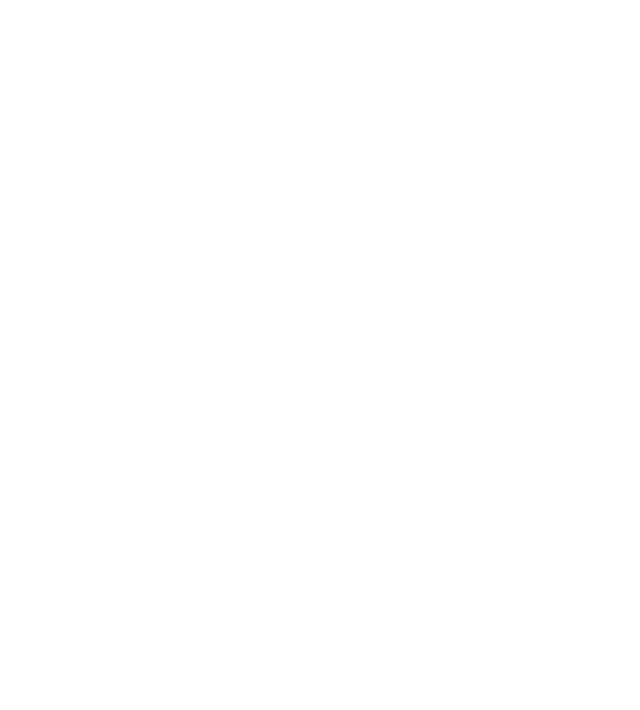
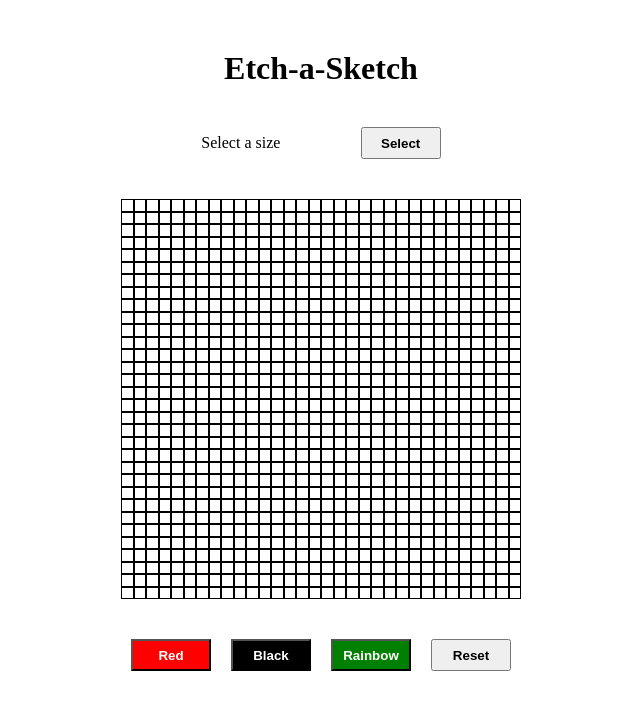
Before and after one commit to 0xK0ji/Etch-a-Sketch, a plain HTML site: page index.html in a window 1280 px wide. Shown: the whole page, without its empty margins (319-959 px from the left). Drawn offline with Linux system fonts and the light colour scheme.

Commit message:
mdified code

```diff
--- a/index.html
+++ b/index.html
@@ -8,6 +8,22 @@
     </head>
 
     <body>
+        <h1>Etch-a-Sketch</h1>
+
+        <div class="header">
+            <span>Select a size</span>
+            <button id="select">Select</button>
+        </div>
+
+        <div class="board">
+        </div>
+
+        <div class="footer">
+            <button id="red">Red</button>
+            <button id="black">Black</button>
+            <button id="rainbow">Rainbow</button>
+            <button id="reset">Reset</button>
+        </div>
 
     </body>
 </html>
--- a/script.js
+++ b/script.js
@@ -0,0 +1,51 @@
+const board = document.querySelector(".board");
+const body = document.querySelector("body");
+const selectBtn = document.querySelector("#select");
+const redBtn = document.querySelector("#red");
+const blackBtn = document.querySelector("#black");
+const rainbowBtn = document.querySelector("#rainbow");
+const resetBtn = document.querySelector("#reset");
+
+
+
+function createRow(size) {
+    for (i=0; i<size; i++) {
+        row = document.createElement("div");
+        row.classList.add("row");
+        board.appendChild(row);
+    }
+    createBox(size);
+}
+
+function createBox(size) {
+    rows = document.querySelectorAll(".row");
+    console.log(rows);
+    rows.forEach(row => {
+        for (i=0; i<size; i++) {
+            box = document.createElement("div");
+            box.classList.add("box");
+            row.appendChild(box);
+        }
+    });
+}
+
+function changeSize() {
+    size = prompt("choose a new size between 0 and 100");
+    deleteBoard();
+    createRow(size);
+}
+
+function deleteBoard() {
+    while (board.firstChild) {
+       board.firstChild.remove();
+    }
+}
+
+function resetBoard() {
+    deleteBoard();
+    createRow(32);
+}
+
+createRow(32);
+selectBtn.addEventListener('click', changeSize);
+resetBtn.addEventListener('click', resetBoard);
--- a/styles.css
+++ b/styles.css
@@ -0,0 +1,71 @@
+* {
+    margin: 0;
+    padding: 0;
+}
+
+
+
+body {
+    margin-top: 50px;
+    display: flex;
+    flex-direction: column;
+    align-items: center;
+    justify-content: flex-start;
+    gap: 5vh;
+}
+
+.header {
+    display: flex;
+    flex-direction: row;
+    width: 400px;
+    justify-content: space-evenly;
+    align-items: center;
+}
+
+
+.board {
+    display: flex;
+    flex-direction: column;
+    width: 50vh;
+    height: 50vh;
+}
+
+.row {
+    display: flex;
+    flex-direction: row;
+    flex: 1;
+}
+
+.box {
+    border: 1px solid black;
+    display: flex;
+    flex: 1;
+}
+
+.footer {
+    display: flex;
+    flex-direction: row;
+    width: 400px;
+    justify-content: space-around;
+}
+
+button {
+    width: 10vh;
+    height: 4vh;
+    font-weight: 600;
+}
+
+#red {
+    background-color: red;
+    color: white
+}
+
+#black {
+    background-color: black;
+    color: white;
+}
+
+#rainbow {
+    background-color: green;
+    color: white;
+}
```
